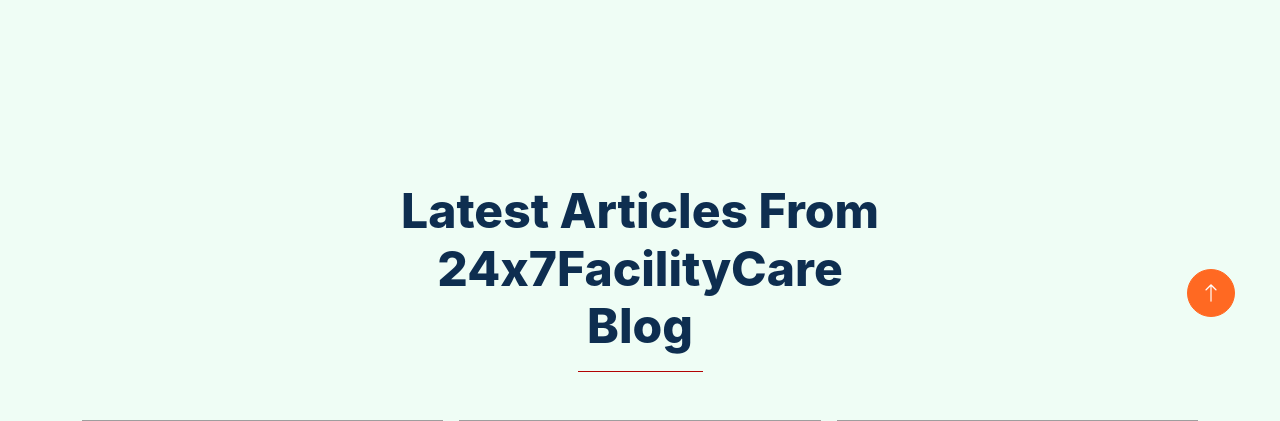
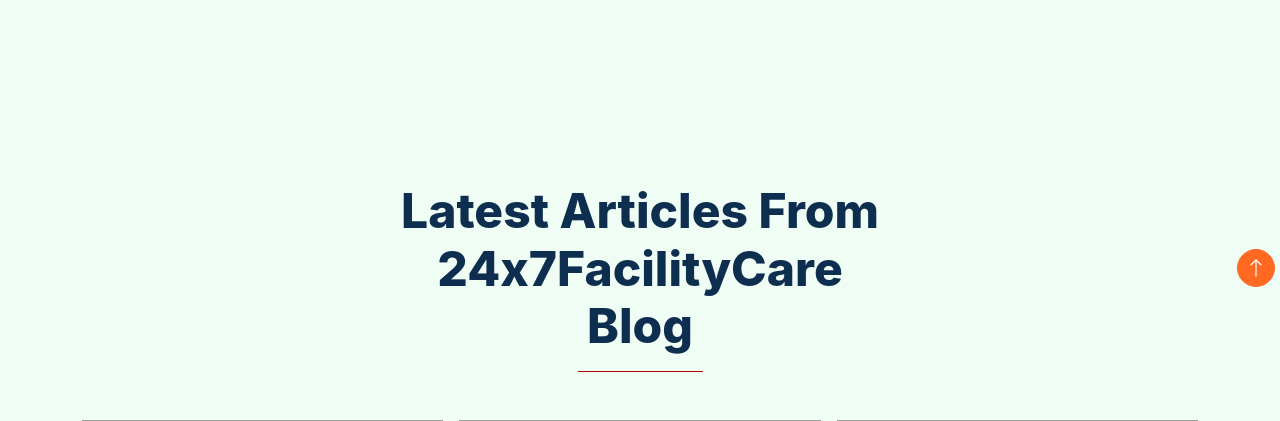
Before and after one commit to vixhal-coder/24x7faclitycare, a PHP site: page /blog.html in a window 1280 px wide. Shown: the part 438-859 px from the top of the page. Run offline with PHP 8.4, Linux system fonts and the light colour scheme; some libraries are stand-ins or nearby versions; grey boxes are pictures that could not be loaded.

Commit message:
Add files via upload

```diff
--- a/css/style.css
+++ b/css/style.css
@@ -9,8 +9,8 @@
 .back-to-top {
     position: fixed;
     display: none;
-    right: 45px;
-    bottom: 45px;
+    right: 5px;
+    bottom: 75px;
     z-index: 99;
 }
 
@@ -51,8 +51,8 @@
 }
 
 .btn-lg-square {
-    width: 48px;
-    height: 48px;
+    width: 38px;
+    height: 38px;
 }
 
 .btn-square,
```
